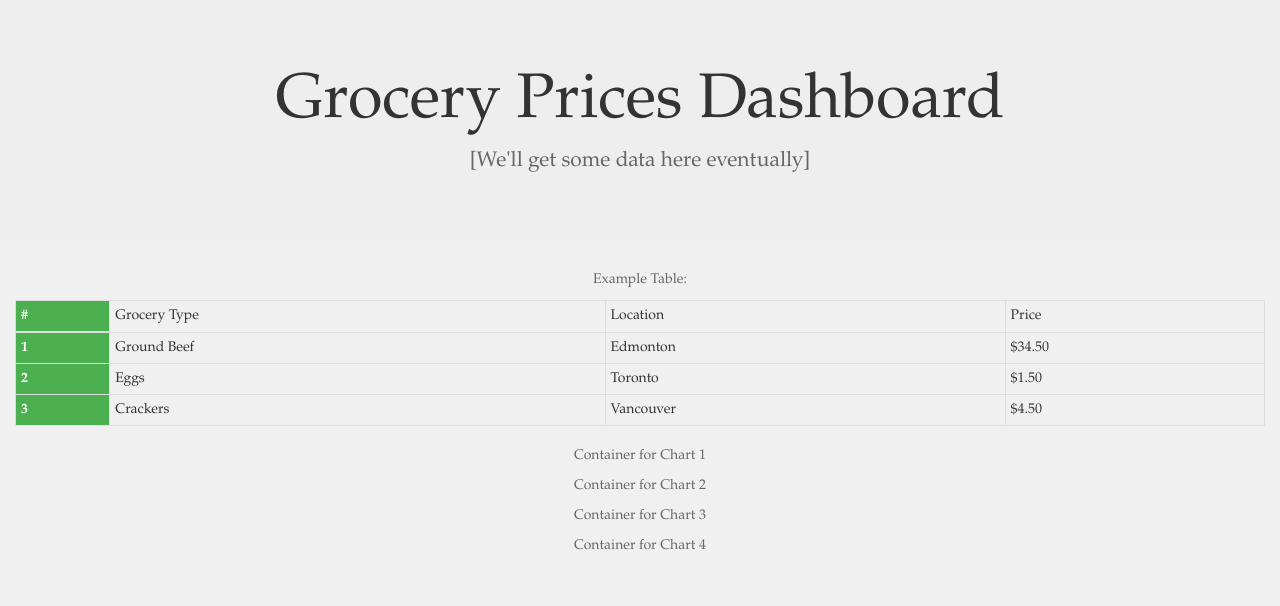
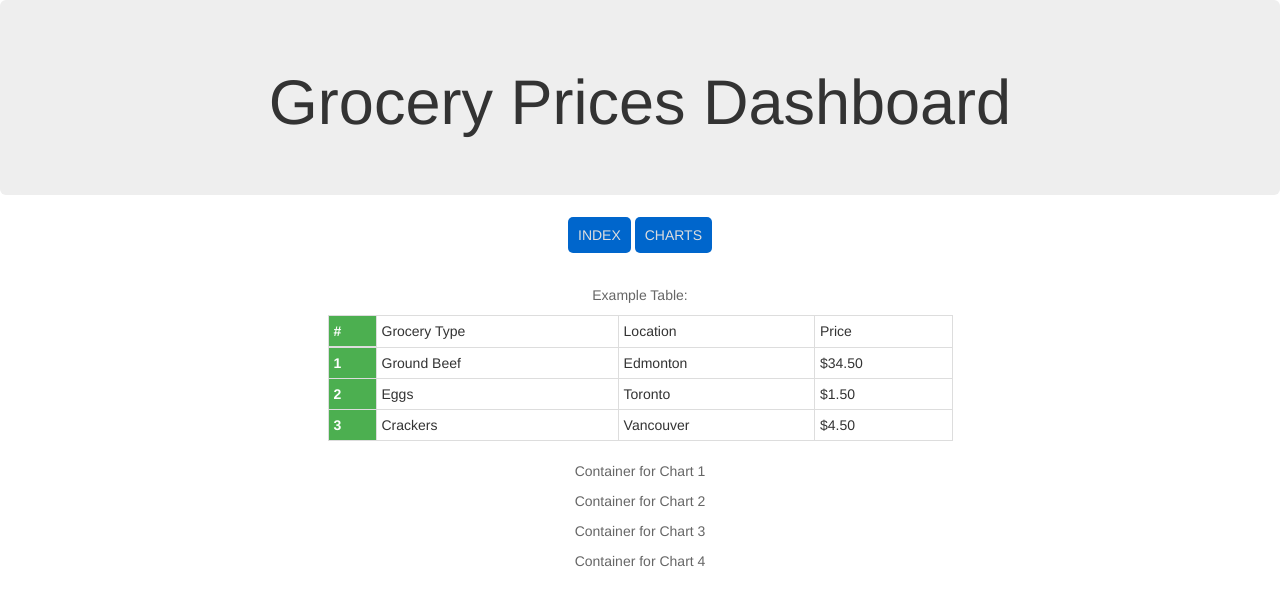
Before and after one commit to brandonliu12/grocery-prices-comparison, a Flask app: page / in a window 1280 px wide. Shown: the top 606 px of the page. Run offline with Flask 2, Linux system fonts and the light colour scheme; data that the repository does not hold is empty; some libraries are stand-ins or nearby versions.

Commit message:
HTML, CSS and JS outline

```diff
--- a/GroceryPricesFlaskApp.py
+++ b/GroceryPricesFlaskApp.py
@@ -15,6 +15,10 @@ def main():
     # This is the main page
     return render_template("index.html")
 
+@app.route("/index")
+def index():
+    # Another way to return to the main page
+    return render_template("index.html")
 
 @app.route('/view_data')
 def view_data():
@@ -22,12 +26,22 @@ def view_data():
     return jsonify(df.to_dict(orient='records'))
 
 
+@app.route("/api")
+def api():
+    # Convert DataFrame to a list of dictionaries
+    data = df_sorted_merged.to_dict(orient='records')
+
+    # Return JSON data
+    return jsonify(data)
+
+
 @app.route('/charts')
 def charts():
+
     # Page for dynamic charts
     # This will depend on what charting library you want to use
     # And what data you want to display
-    return render_template('charts.html', data=df.to_dict(orient='records'))
+    return render_template('charts.html')
 
 
 @app.route('/maps')
--- a/static/css/style.css
+++ b/static/css/style.css
@@ -1,10 +1,3 @@
-body {
-    font-family: Garamond, serif;
-    margin: 0;
-    padding: 0;
-    background-color: #f0f0f0;
-}
-
 h1, h2, h3, h4, h5, h6 {
     color: #333;
 }
@@ -13,13 +6,30 @@ p {
     color: #666;
 }
 
+#buttonrow {
+    padding-bottom: 40px;
+}
+
+.basic-button {
+    padding:10px;
+    background-color: #0066cc;
+    color:#ddd;
+    border-radius: 5px;
+}
+
+.basic-button:link { text-decoration: none; }
+.basic-button:visited { text-decoration: none; }
+.basic-button:hover { text-decoration: none; }
+.basic-button:active { text-decoration: none; }
+
+
 a {
     color: #0066cc;
 }
 
-table {
-    border-collapse: collapse;
-    width: 100%;
+.table {
+
+    width: 50%;
 }
 
 table, th, td {
--- a/templates/index.html
+++ b/templates/index.html
@@ -18,7 +18,13 @@
     <div class="row">
         <div class="col-md-12 jumbotron text-center">
             <h1>Grocery Prices Dashboard</h1>
-            <p> [We'll get some data here eventually] </p>
+        </div>
+    </div>
+
+    <div class = row>
+        <div class = "col-md-12" id = "buttonrow" align="center">
+            <a href ="{{ url_for('index') }}" class="basic-button"> INDEX</a>
+            <a href="{{ url_for('charts') }}" class="basic-button"> CHARTS</a>
         </div>
     </div>
 
```
Also changed, not shown: static/js/logic.js (+57 -0 lines), templates/charts.html (+4 -34 lines).
